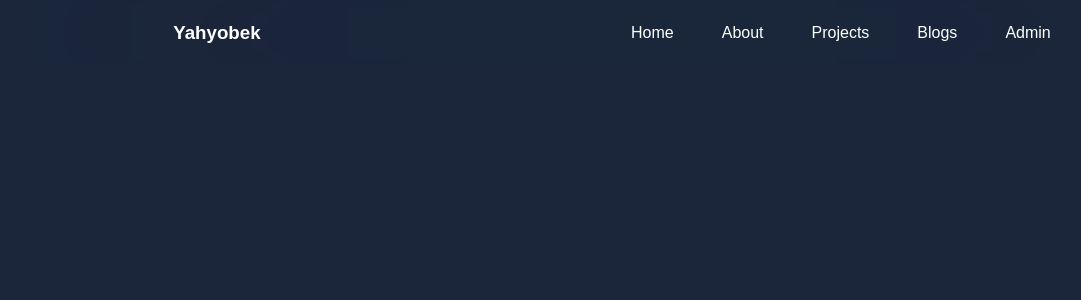
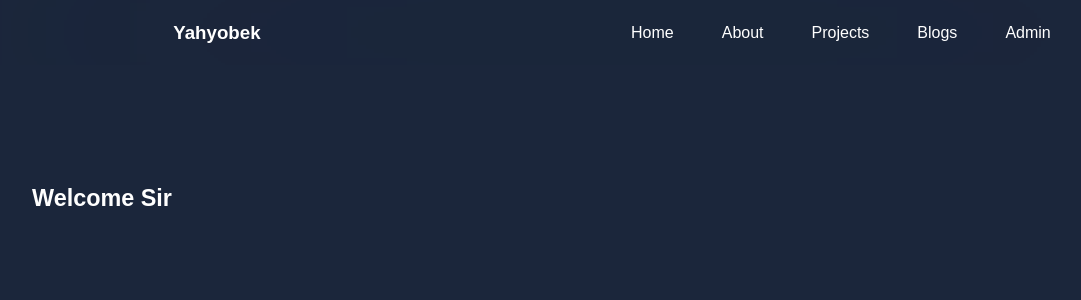
Before and after one commit to Yahyobek-12/posrtfolio, a React (Create React App) app: page /my-app/src/components/Dashboard/Dashboard.jsx in a window 1280 px wide. Shown: the top 300 px of the page, without its empty margins (18-1099 px from the left). Built offline with nearby package versions, Linux system fonts and the light colour scheme.

Commit message:
new-codes

```diff
--- a/src/components/About/About.css
+++ b/src/components/About/About.css
@@ -170,13 +170,14 @@
     }
 
     .skills {
-        height: 40vh;
+        height: 45vh;
         padding: 10px;
         backdrop-filter: blur(30px);
     }
 
     .mySwiper {
         height: 220px;
+        margin-top: -1.5rem;
     }
 
     .skills-icon {
@@ -184,7 +185,7 @@
     }
 
     .skills-page h1 {
-        font-size: 18px;
+        font-size: 16px;
     }
 
     .skills-logo {
--- a/src/components/Admin/Admin.jsx
+++ b/src/components/Admin/Admin.jsx
@@ -2,18 +2,11 @@ import './Admin.css';
 import { useState } from 'react';
 import { Link } from 'react-router-dom'
 import adminBg from '../Images/register.jpg';
-import 'react-toastify/dist/ReactToastify.css';
-import { ToastContainer, toast } from 'react-toastify';
 
 const Admin = () => {
     const [state, setState] = useState({ password: '' })
     const [go, setGo] = useState(false)
     let passwordKey = 'salom'
-
-    const notify = () => toast.success(<Link to=''>Go To dashboard</Link>, {
-      autoClose: 3000,
-      theme: 'dark'
-    })
 
     const changeHandlerInput = (e) => {
         setState({[e.target.name]: [e.target.value]})
@@ -27,6 +20,7 @@ const Admin = () => {
             setGo(true);
         } else {
             setGo(false)
+            alert("inCorrect Password you are not admin")
         }
 
         e.target.reset()
@@ -44,10 +38,9 @@ const Admin = () => {
         <h1>are you admin</h1>
         <form onSubmit={formHandler}>
             <input type="text" placeholder='please write admin password' onChange={changeHandlerInput} name='password' />
-            <button className="btn-admin" type='submit' onClick={notify}>to try</button>
+            <button className="btn-admin" type='submit'>to try</button>
         </form>
-        <ToastContainer />
-        <Link className={go ? "go-active" : "go"}>Go To Dashboard</Link>
+        <Link to='/my-app/src/components/Dashboard/Dashboard.jsx' className={go ? "go-active" : "go"}>Go To Dashboard</Link>
       </div>
       </div>
 
--- a/src/components/App/App.js
+++ b/src/components/App/App.js
@@ -4,6 +4,7 @@ import Admin from '../Admin/Admin';
 import About from '../About/About';
 import Navbar from '../Navbar/Navbar';
 import { BrowserRouter, Routes, Route } from 'react-router-dom';
+import Dashboard from '../Dashboard/Dashboard';
 
 const App = () => {
 
@@ -14,6 +15,7 @@ const App = () => {
         <Route exact path='' element={<Home />} />
         <Route path='/my-app/src/components/About/About.jsx' element={<About />} />
         <Route path='/my-app/src/components/Admin/Admin.jsx' element={<Admin />} />
+        <Route path='/my-app/src/components/Dashboard/Dashboard.jsx' element={<Dashboard />} />
       </Routes>
     </BrowserRouter>
   )
--- a/src/components/Dashboard/Dashboard.css
+++ b/src/components/Dashboard/Dashboard.css
@@ -0,0 +1,7 @@
+.dashboard {
+    width: 100%;
+    height: 100vh;
+    color: #fff;
+    font-size: 20px;
+    padding: 120px 50px;
+}
--- a/src/components/Dashboard/Dashboard.jsx
+++ b/src/components/Dashboard/Dashboard.jsx
@@ -0,0 +1,11 @@
+import './Dashboard.css'
+
+const Dashboard = () => {
+  return (
+    <div className='dashboard'>
+      <h3>welcome sir</h3>
+    </div>
+  )
+}
+
+export default Dashboard
```
